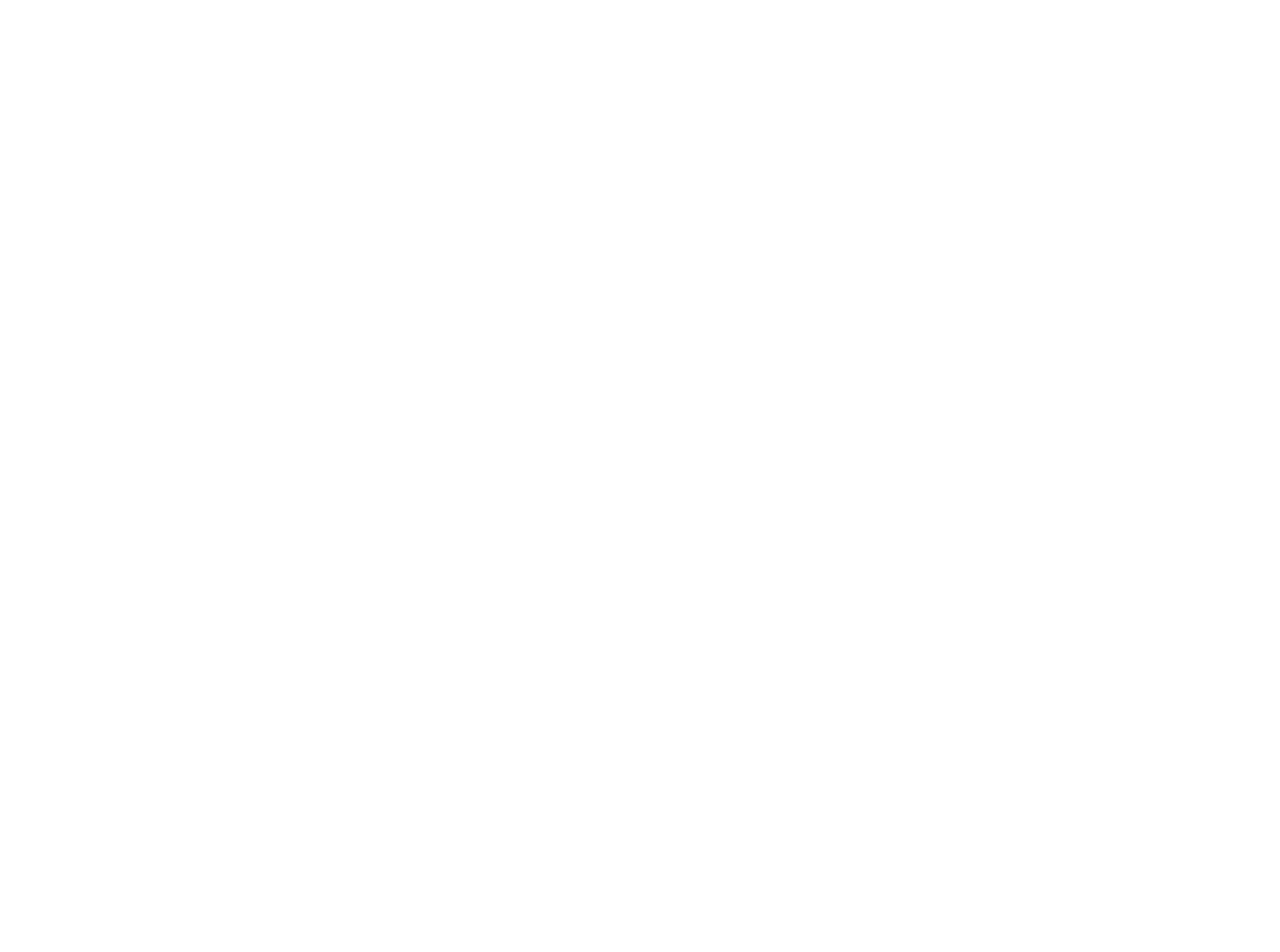
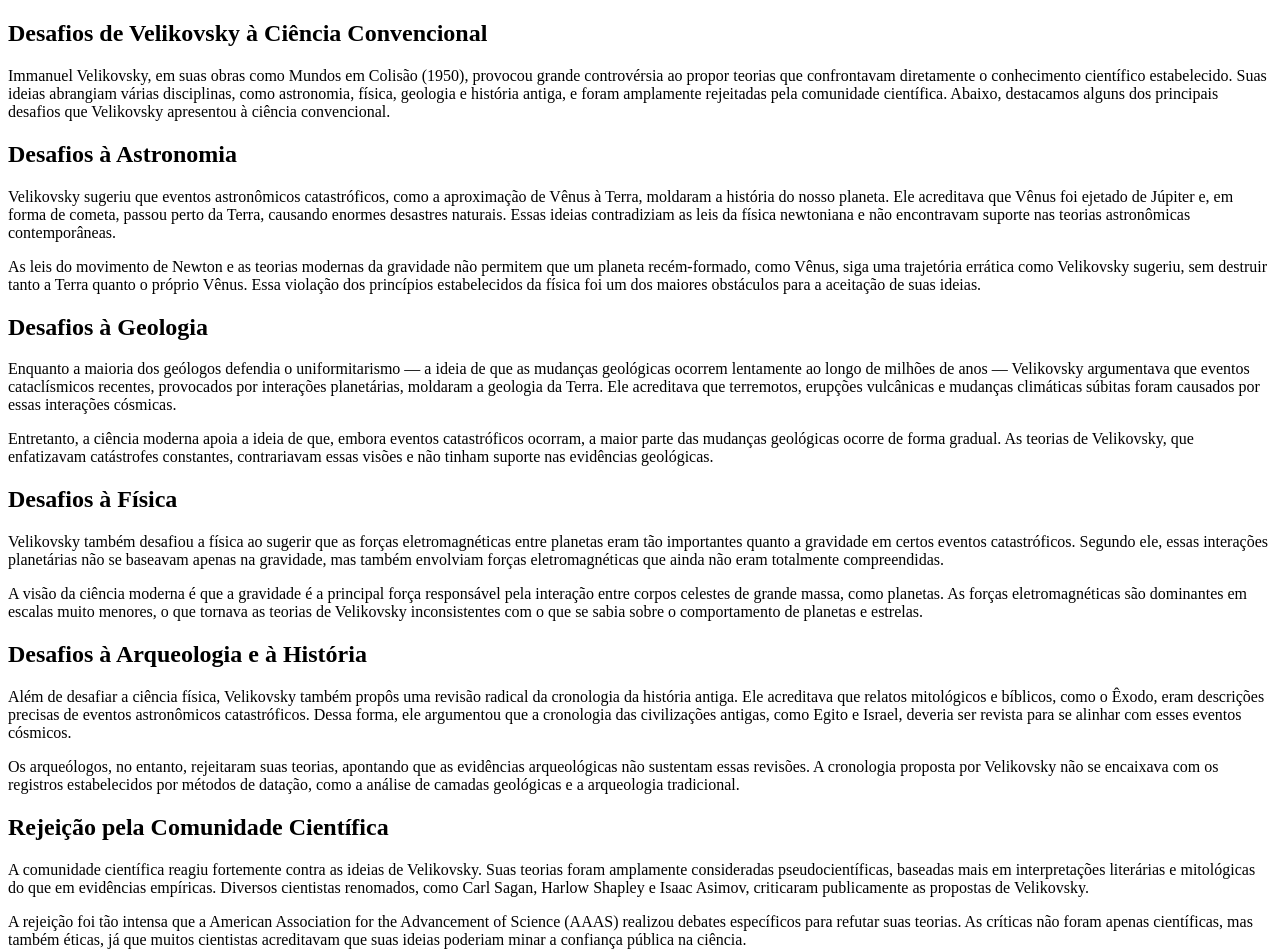
Before and after one commit to ruaanls/CP5, a Next.js app: page /Ideia1 in a window 1280 px wide. Shown: the top 952 px of the page. Before the commit the page ends 800 px from the top, so only its background shows below. Built offline with nearby package versions, Linux system fonts and the light colour scheme.

Commit message:
ideia1estrutura

```diff
--- a/src/app/Ideia1/page.tsx
+++ b/src/app/Ideia1/page.tsx
@@ -1,9 +1,115 @@
-import React from 'react'
+import React from "react";
 
 export default function Sobre() {
   return (
     <div>
+      <section className="introducao">
+        <h2>Desafios de Velikovsky à Ciência Convencional</h2>
+        <p>
+          Immanuel Velikovsky, em suas obras como Mundos em Colisão (1950),
+          provocou grande controvérsia ao propor teorias que confrontavam
+          diretamente o conhecimento científico estabelecido. Suas ideias
+          abrangiam várias disciplinas, como astronomia, física, geologia e
+          história antiga, e foram amplamente rejeitadas pela comunidade
+          científica. Abaixo, destacamos alguns dos principais desafios que
+          Velikovsky apresentou à ciência convencional.
+        </p>
+      </section>
 
+      <section className="desafios-astronomia">
+        <h2>Desafios à Astronomia</h2>
+        <p>
+          Velikovsky sugeriu que eventos astronômicos catastróficos, como a
+          aproximação de Vênus à Terra, moldaram a história do nosso planeta.
+          Ele acreditava que Vênus foi ejetado de Júpiter e, em forma de cometa,
+          passou perto da Terra, causando enormes desastres naturais. Essas
+          ideias contradiziam as leis da física newtoniana e não encontravam
+          suporte nas teorias astronômicas contemporâneas.
+        </p>
+        <p>
+          As leis do movimento de Newton e as teorias modernas da gravidade não
+          permitem que um planeta recém-formado, como Vênus, siga uma trajetória
+          errática como Velikovsky sugeriu, sem destruir tanto a Terra quanto o
+          próprio Vênus. Essa violação dos princípios estabelecidos da física
+          foi um dos maiores obstáculos para a aceitação de suas ideias.
+        </p>
+      </section>
+
+      <section className="desafios-geologia">
+        <h2>Desafios à Geologia</h2>
+        <p>
+          Enquanto a maioria dos geólogos defendia o uniformitarismo — a ideia
+          de que as mudanças geológicas ocorrem lentamente ao longo de milhões
+          de anos — Velikovsky argumentava que eventos cataclísmicos recentes,
+          provocados por interações planetárias, moldaram a geologia da Terra.
+          Ele acreditava que terremotos, erupções vulcânicas e mudanças
+          climáticas súbitas foram causados por essas interações cósmicas.
+        </p>
+        <p>
+          Entretanto, a ciência moderna apoia a ideia de que, embora eventos
+          catastróficos ocorram, a maior parte das mudanças geológicas ocorre de
+          forma gradual. As teorias de Velikovsky, que enfatizavam catástrofes
+          constantes, contrariavam essas visões e não tinham suporte nas
+          evidências geológicas.
+        </p>
+      </section>
+
+      <section className="desafios-fisica">
+        <h2>Desafios à Física</h2>
+        <p>
+          Velikovsky também desafiou a física ao sugerir que as forças
+          eletromagnéticas entre planetas eram tão importantes quanto a
+          gravidade em certos eventos catastróficos. Segundo ele, essas
+          interações planetárias não se baseavam apenas na gravidade, mas também
+          envolviam forças eletromagnéticas que ainda não eram totalmente
+          compreendidas.
+        </p>
+        <p>
+          A visão da ciência moderna é que a gravidade é a principal força
+          responsável pela interação entre corpos celestes de grande massa, como
+          planetas. As forças eletromagnéticas são dominantes em escalas muito
+          menores, o que tornava as teorias de Velikovsky inconsistentes com o
+          que se sabia sobre o comportamento de planetas e estrelas.
+        </p>
+      </section>
+
+      <section className="desafios-arqueologia">
+        <h2>Desafios à Arqueologia e à História</h2>
+        <p>
+          Além de desafiar a ciência física, Velikovsky também propôs uma
+          revisão radical da cronologia da história antiga. Ele acreditava que
+          relatos mitológicos e bíblicos, como o Êxodo, eram descrições precisas
+          de eventos astronômicos catastróficos. Dessa forma, ele argumentou que
+          a cronologia das civilizações antigas, como Egito e Israel, deveria
+          ser revista para se alinhar com esses eventos cósmicos.
+        </p>
+        <p>
+          Os arqueólogos, no entanto, rejeitaram suas teorias, apontando que as
+          evidências arqueológicas não sustentam essas revisões. A cronologia
+          proposta por Velikovsky não se encaixava com os registros
+          estabelecidos por métodos de datação, como a análise de camadas
+          geológicas e a arqueologia tradicional.
+        </p>
+      </section>
+
+      <section className="rejeicao-cientifica">
+        <h2>Rejeição pela Comunidade Científica</h2>
+        <p>
+          A comunidade científica reagiu fortemente contra as ideias de
+          Velikovsky. Suas teorias foram amplamente consideradas
+          pseudocientíficas, baseadas mais em interpretações literárias e
+          mitológicas do que em evidências empíricas. Diversos cientistas
+          renomados, como Carl Sagan, Harlow Shapley e Isaac Asimov, criticaram
+          publicamente as propostas de Velikovsky.
+        </p>
+        <p>
+          A rejeição foi tão intensa que a American Association for the
+          Advancement of Science (AAAS) realizou debates específicos para
+          refutar suas teorias. As críticas não foram apenas científicas, mas
+          também éticas, já que muitos cientistas acreditavam que suas ideias
+          poderiam minar a confiança pública na ciência.
+        </p>
+      </section>
     </div>
-  )
+  );
 }
```
